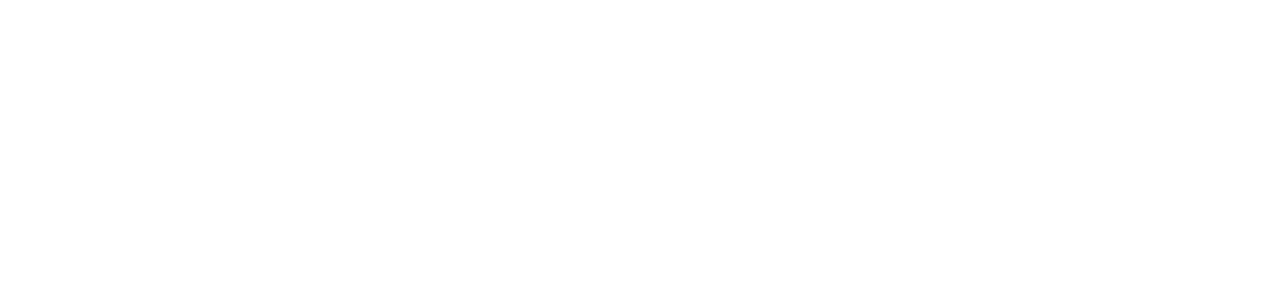
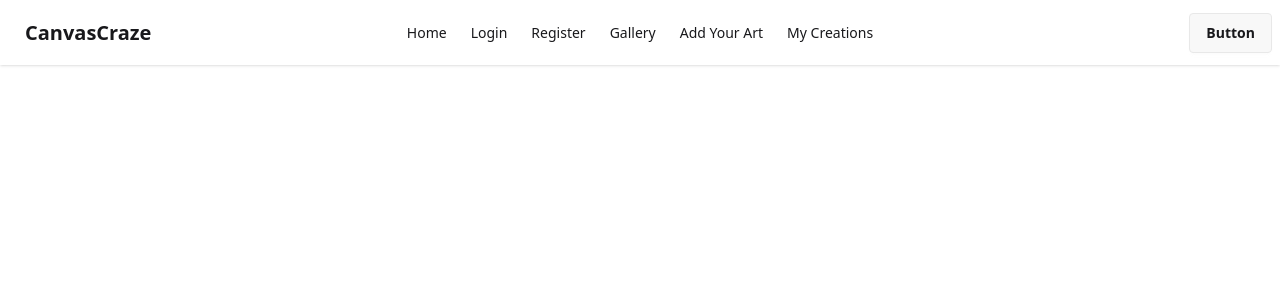
Before and after one commit to jnakht/canvascraze-client, a React (Vite) app: page / in a window 1280 px wide. Shown: the top 300 px of the page. Built offline with nearby package versions, Linux system fonts and the light colour scheme.

Commit message:
basic navbar added with some routes

```diff
--- /dev/null
+++ b/src/components/Navbar.jsx
@@ -0,0 +1,45 @@
+import React from 'react';
+import { NavLink } from 'react-router-dom';
+
+const Navbar = () => {
+    const navLinks = <>
+        <li><NavLink to='/'>Home</NavLink></li>
+        <li><NavLink to='/login'>Login</NavLink></li>
+        <li><NavLink to='/register'>Register</NavLink></li>
+        <li><NavLink to='/gallery'>Gallery</NavLink></li>
+        <li><NavLink to='/addYourArt'>Add Your Art</NavLink></li>
+        <li><NavLink to='/myCreations'>My Creations</NavLink></li>
+
+    </>
+    return (
+        <div className="navbar bg-base-100 shadow-sm">
+            <div className="navbar-start">
+                <div className="dropdown">
+                    <div tabIndex={0} role="button" className="btn btn-ghost lg:hidden">
+                        <svg xmlns="http://www.w3.org/2000/svg" className="h-5 w-5" fill="none" viewBox="0 0 24 24" stroke="currentColor"> <path strokeLinecap="round" strokeLinejoin="round" strokeWidth="2" d="M4 6h16M4 12h8m-8 6h16" /> </svg>
+                    </div>
+                    <ul
+                        tabIndex={0}
+                        className="menu menu-sm dropdown-content bg-base-100 rounded-box z-1 mt-3 w-52 p-2 shadow">
+                        {
+                            navLinks
+                        }
+                    </ul>
+                </div>
+                <a className="btn btn-ghost text-xl">CanvasCraze</a>
+            </div>
+            <div className="navbar-center hidden lg:flex">
+                <ul className="menu menu-horizontal px-1">
+                   {
+                    navLinks
+                   }
+                </ul>
+            </div>
+            <div className="navbar-end">
+                <a className="btn">Button</a>
+            </div>
+        </div>
+    );
+};
+
+export default Navbar;
--- a/src/layouts/Root.jsx
+++ b/src/layouts/Root.jsx
@@ -1,8 +1,10 @@
 import { Outlet } from "react-router-dom";
+import Navbar from "../components/Navbar";
 
 const Root = () => {
     return (
         <div>
+            <Navbar></Navbar>
             <Outlet></Outlet>
         </div>
     );
```
